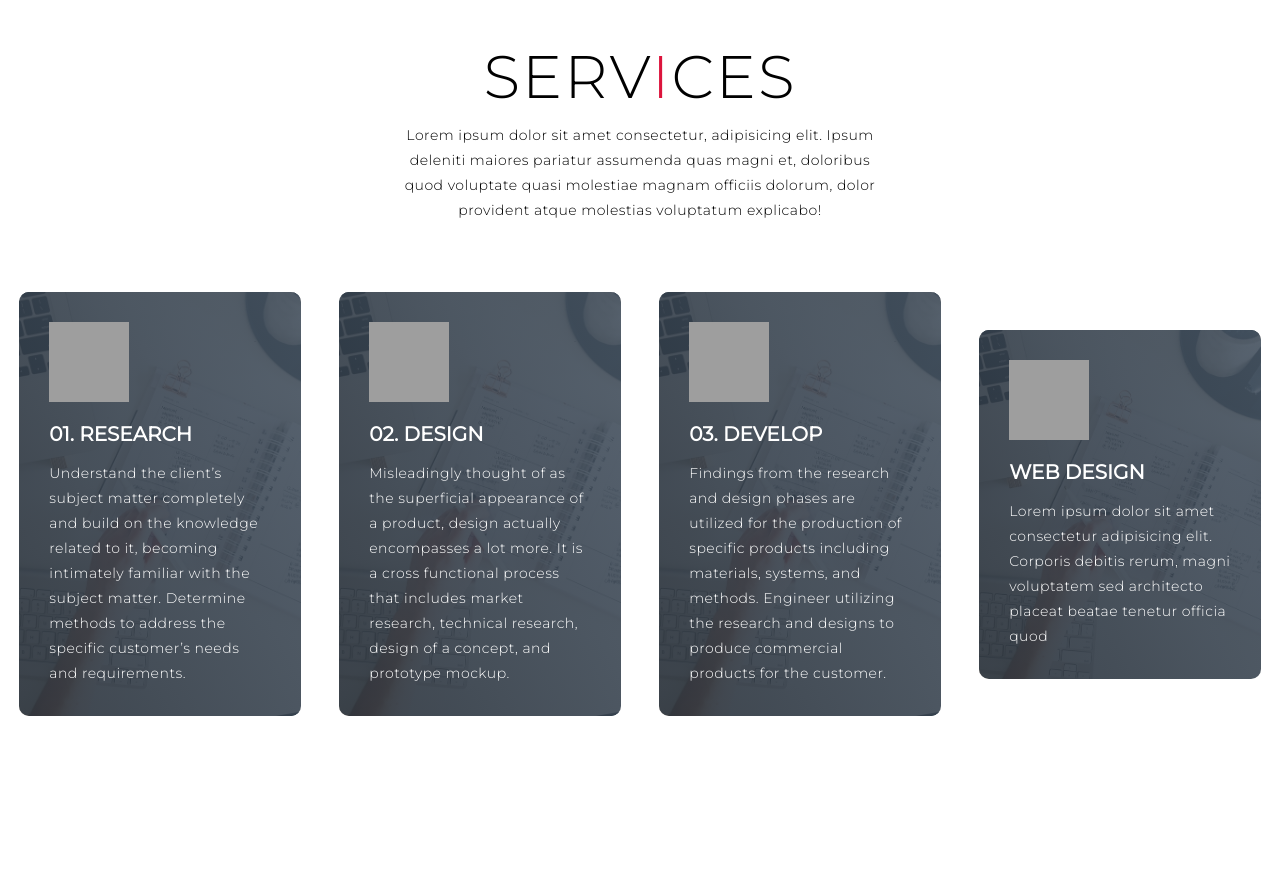
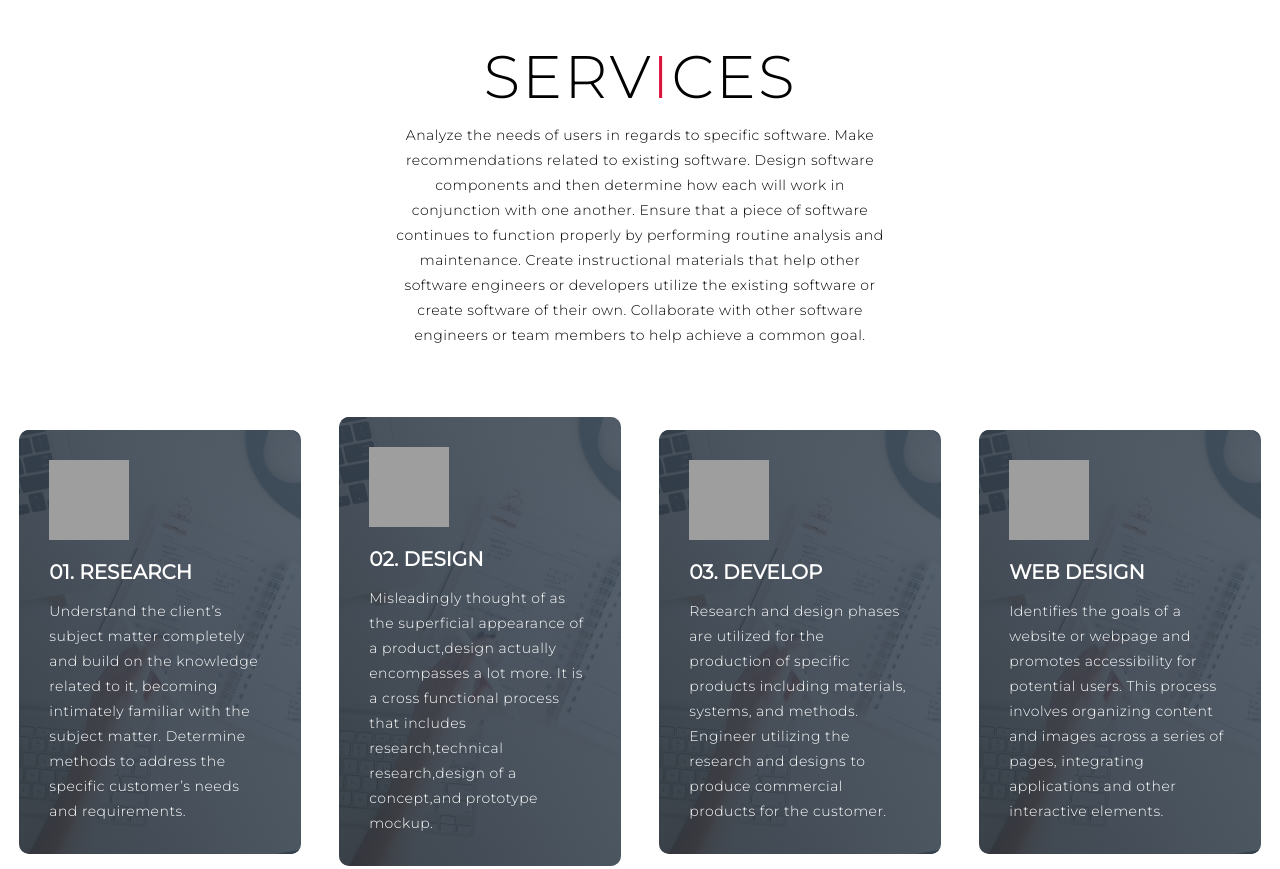
Before and after one commit to RahulKulhade/RahulKulhade.github.io, a plain HTML site: page index.html in a window 1280 px wide. Shown: the part 860-1729 px from the top of the page. Drawn offline with Linux system fonts and the light colour scheme; grey boxes are pictures that could not be loaded.

Commit message:
Update index.html
update

```diff
--- a/index.html
+++ b/index.html
@@ -54,9 +54,12 @@
     <div class="services container">
       <div class="service-top">
         <h1 class="section-title">Serv<span>i</span>ces</h1>
-        <p>Lorem ipsum dolor sit amet consectetur, adipisicing elit. Ipsum deleniti maiores pariatur assumenda quas
-          magni et, doloribus quod voluptate quasi molestiae magnam officiis dolorum, dolor provident atque molestias
-          voluptatum explicabo!</p>
+        <p>Analyze the needs of users in regards to specific software.
+          Make recommendations related to existing software.
+          Design software components and then determine how each will work in conjunction with one another.
+          Ensure that a piece of software continues to function properly by performing routine analysis and maintenance.
+          Create instructional materials that help other software engineers or developers utilize the existing software or create software of their own.
+          Collaborate with other software engineers or team members to help achieve a common goal.</p>
       </div>
       <div class="service-bottom">
         <div class="service-item">
@@ -69,19 +72,18 @@
           <div class="icon"><img src="https://img.icons8.com/bubbles/100/000000/services.png" /></div>
           <h2>02. Design</h2>
           <p>
-            Misleadingly thought of as the superficial appearance of a product, design actually encompasses a lot more. It is a cross functional process that includes market research, technical research, design of a concept, and prototype mockup.</p>
+            Misleadingly thought of as the superficial appearance of a product,design actually encompasses a lot more. It is a cross functional process that includes research,technical research,design of a concept,and prototype mockup.</p>
         </div>
         <div class="service-item">
           <div class="icon"><img src="https://img.icons8.com/bubbles/100/000000/services.png" /></div>
           <h2>03. Develop</h2>
           <p>
-            Findings from the research and design phases are utilized for the production of specific products including materials, systems, and methods. Engineer utilizing the research and designs to produce commercial products for the customer.</p>
+            Research and design phases are utilized for the production of specific products including materials, systems, and methods. Engineer utilizing the research and designs to produce commercial products for the customer.</p>
         </div>
         <div class="service-item">
           <div class="icon"><img src="https://img.icons8.com/bubbles/100/000000/services.png" /></div>
           <h2>Web Design</h2>
-          <p>Lorem ipsum dolor sit amet consectetur adipisicing elit. Corporis debitis rerum, magni voluptatem sed
-            architecto placeat beatae tenetur officia quod</p>
+          <p>Identifies the goals of a website or webpage and promotes accessibility for potential users. This process involves organizing content and images across a series of pages, integrating applications and other interactive elements.</p>
         </div>
       </div>
     </div>
```
